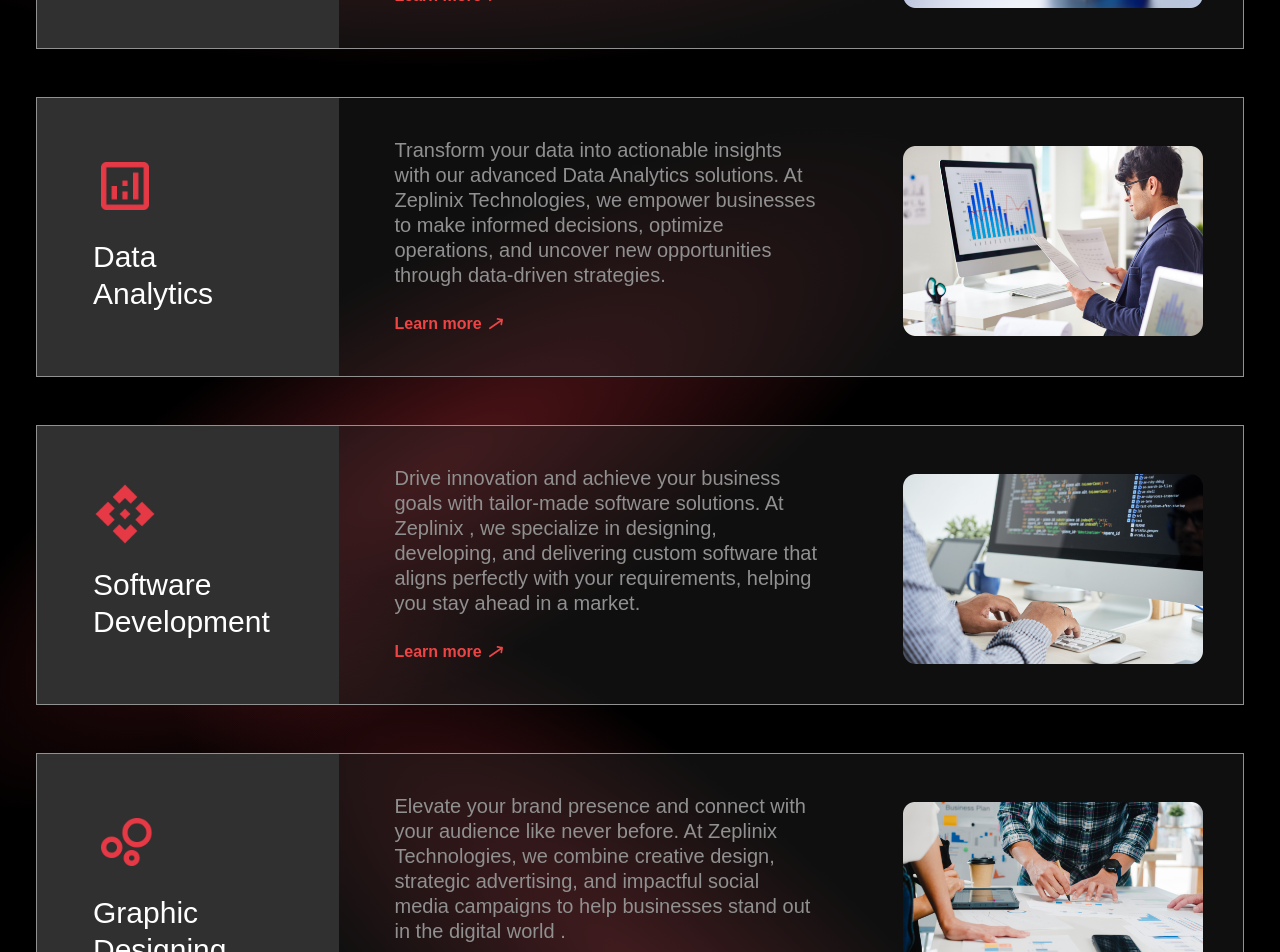
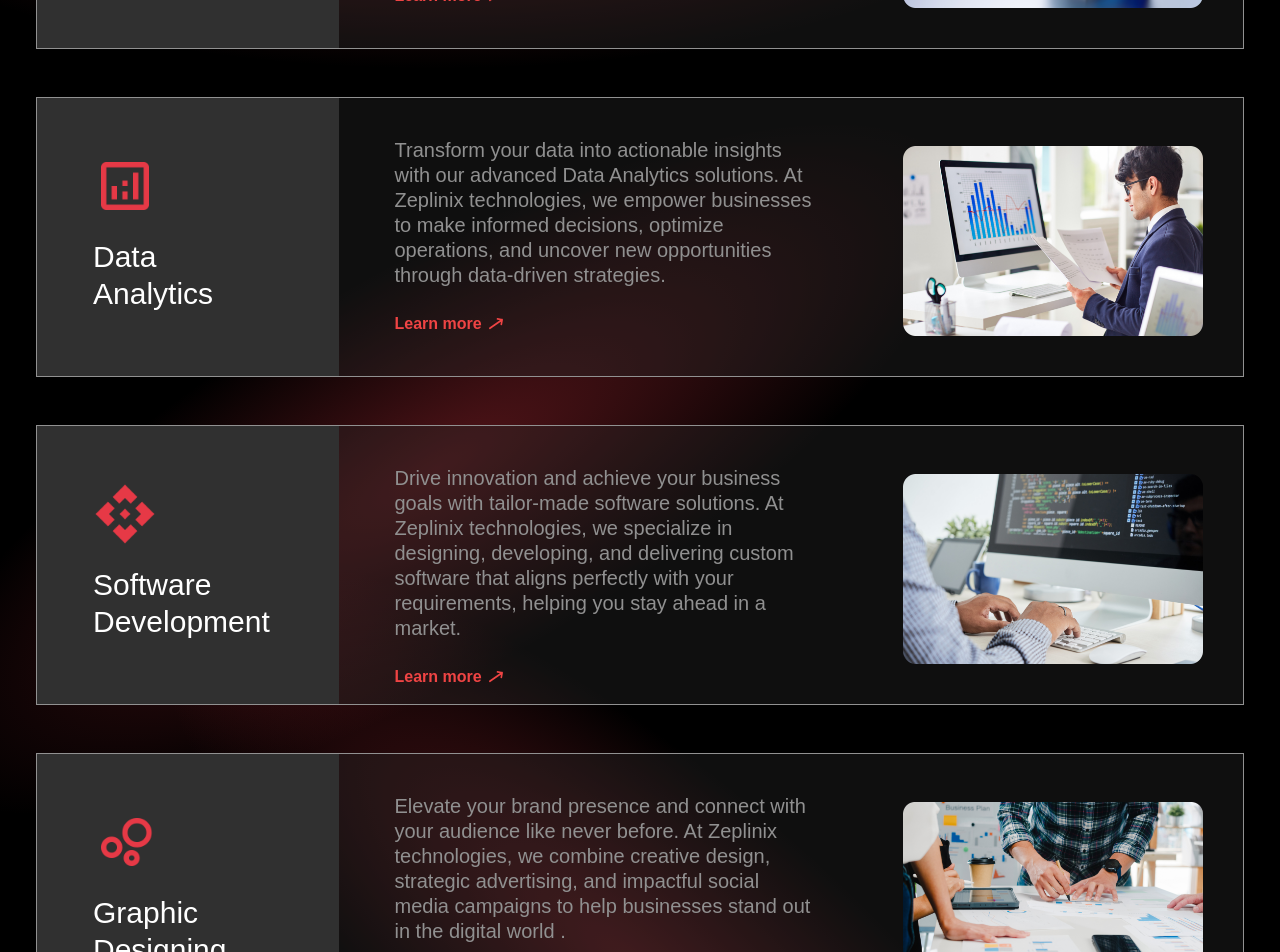
Before and after one commit to abhudi/zeplinix-nextt, a Next.js app: page /service in a window 1280 px wide. Shown: the part 720-1672 px from the top of the page. Built offline with nearby package versions, Linux system fonts and the light colour scheme.

Commit message:
zeplinix - zeplinix technologies changed

```diff
--- a/app/components/Banner.tsx
+++ b/app/components/Banner.tsx
@@ -38,8 +38,9 @@ const Banner: React.FC = () => {
           </button>
           {/* Main Heading */}
           <h1 className="text-[30px] sm:text-[36px] lg:text-[48px] font-normal sm:leading-20 lg:leading-67 ">
-            Zeplinix where <span className="text-red-500">innovation</span>{" "}
-            meets digital transformation
+            Zeplinix technologies where{" "}
+            <span className="text-red-500">innovation</span> meets digital
+            transformation
           </h1>
           <p
             className="text-sm sm:text-base lg:text-lg mt-4 leading-tight text-[#909090]"
--- a/app/components/HomeServiceCard.tsx
+++ b/app/components/HomeServiceCard.tsx
@@ -36,10 +36,10 @@ const HomeServiceCard: React.FC = () => {
               </h3>
               <p className="text-[#909090] mb-10 text-center sm:text-left">
                 Drive innovation and achieve your business goals with
-                tailor-made software solutions. At Zeplinix , we specialize in
-                designing, developing, and delivering custom software that
-                aligns perfectly with your requirements, helping you stay ahead
-                in a market.
+                tailor-made software solutions. At Zeplinix technologies, we
+                specialize in designing, developing, and delivering custom
+                software that aligns perfectly with your requirements, helping
+                you stay ahead in a market.
               </p>
               <Link
                 href="/software"
@@ -104,7 +104,7 @@ const HomeServiceCard: React.FC = () => {
               </h3>
               <p className="text-[#909090] mb-10 text-center sm:text-left">
                 Transform your data into actionable insights with our advanced
-                Data Analytics solutions. At Zeplinix Technologies, we empower
+                Data Analytics solutions. At Zeplinix technologies, we empower
                 businesses to make informed decisions, optimize operations, and
                 uncover new opportunities through data-driven strategies.
               </p>
@@ -163,7 +163,7 @@ const HomeServiceCard: React.FC = () => {
               </h3>
               <p className="text-[#909090] mb-10 text-center sm:text-left">
                 Empower your business with scalable, secure, and efficient cloud
-                and infrastructure solutions. At Zeplinix Technologies, we help
+                and infrastructure solutions. At Zeplinix technologies, we help
                 businesses modernize their IT operations, optimize performance,
                 and enhance agility through cutting-edge cloud technologies .
               </p>
@@ -222,7 +222,7 @@ const HomeServiceCard: React.FC = () => {
               </h3>
               <p className="text-[#909090] mb-10 text-center sm:text-left">
                 Elevate your brand presence and connect with your audience like
-                never before. At Zeplinix Technologies, we combine creative
+                never before. At Zeplinix technologies, we combine creative
                 design, strategic advertising, and impactful social media
                 campaigns to help businesses stand out in the digital world .
               </p>
--- a/app/components/aboutCard.tsx
+++ b/app/components/aboutCard.tsx
@@ -21,8 +21,9 @@ const AboutUsCard: React.FC = () => {
           About Us<span className="text-primary">.</span>
         </h2>
         <p className="mt-3 sm:mt-5 pb-2 lg:pb-2 text-base sm:text-lg text-[#CDCDCD] text-fs-16">
-          Zeplinix deliver innovative, technology-driven solutions to simplify
-          operations, boost efficiency, and drive success across industries.
+          Zeplinix Technologies deliver innovative, technology-driven solutions
+          to simplify operations, boost efficiency, and drive success across
+          industries.
         </p>
 
         <Link href={"/about"}>
--- a/app/data/page.tsx
+++ b/app/data/page.tsx
@@ -329,7 +329,7 @@ const serviceDetails = () => {
 
             <p className="text-lg text-[#909090] text-center md:text-left">
               Transform your data into actionable insights with our advanced
-              Data Analytics solutions. At Zeplinix Technologies, we empower
+              Data Analytics solutions. At Zeplinix technologies, we empower
               businesses to make informed decisions, optimize operations, and
               uncover new opportunities through data-driven strategies.
             </p>
--- a/app/graphic/page.tsx
+++ b/app/graphic/page.tsx
@@ -359,7 +359,7 @@ const serviceDetails = () => {
 
             <p className="text-lg text-[#909090] text-center md:text-left">
               Elevate your brand presence and connect with your audience like
-              never before. At Zeplinix Technologies, we combine creative
+              never before. At Zeplinix technologies, we combine creative
               design, strategic advertising, and impactful social media
               campaigns to help businesses stand out in the digital world and
               achieve measurable results.
--- a/app/service/page.tsx
+++ b/app/service/page.tsx
@@ -80,7 +80,7 @@ export default function Service() {
         title: "Cloud Services",
         icon: "/service/icons/cloud.png",
         content:
-          "Empower your business with scalable, secure, and efficient cloud and infrastructure solutions. At Zeplinix Technologies, we help businesses modernize their IT operations, optimize performance, and enhance agility through cutting-edge cloud technologies . ",
+          "Empower your business with scalable, secure, and efficient cloud and infrastructure solutions. At Zeplinix technologies, we help businesses modernize their IT operations, optimize performance, and enhance agility through cutting-edge cloud technologies . ",
         link: "/cloud", // Update link
         image: "/service/cloud.png",
       },
@@ -88,7 +88,7 @@ export default function Service() {
         title: "Data Analytics",
         icon: "/service/icons/data.png",
         content:
-          "Transform your data into actionable insights with our advanced Data Analytics solutions. At Zeplinix Technologies, we empower businesses to make informed decisions, optimize operations, and uncover new opportunities through data-driven strategies. ",
+          "Transform your data into actionable insights with our advanced Data Analytics solutions. At Zeplinix technologies, we empower businesses to make informed decisions, optimize operations, and uncover new opportunities through data-driven strategies. ",
         link: "/data", // Update link
         image: "/service/data.png",
       },
@@ -96,7 +96,7 @@ export default function Service() {
         title: "Software Development",
         icon: "/service/icons/software.png",
         content:
-          "Drive innovation and achieve your business goals with tailor-made software solutions. At Zeplinix , we specialize in designing, developing, and delivering custom software that aligns perfectly with your  requirements, helping you stay ahead in a  market. ",
+          "Drive innovation and achieve your business goals with tailor-made software solutions. At Zeplinix technologies, we specialize in designing, developing, and delivering custom software that aligns perfectly with your  requirements, helping you stay ahead in a  market. ",
         link: "/software", // Update link
         image: "/service/software.png",
       },
@@ -104,7 +104,7 @@ export default function Service() {
         title: "Graphic Designing",
         icon: "/service/icons/design.png",
         content:
-          "Elevate your brand presence and connect with your audience like never before. At Zeplinix Technologies, we combine creative design, strategic advertising, and impactful social media campaigns to help businesses stand out in the digital world . ",
+          "Elevate your brand presence and connect with your audience like never before. At Zeplinix technologies, we combine creative design, strategic advertising, and impactful social media campaigns to help businesses stand out in the digital world . ",
         link: "/graphic", // Update link
         image: "/service/strategy.png",
       },
--- a/app/software/page.tsx
+++ b/app/software/page.tsx
@@ -351,7 +351,7 @@ const serviceDetails = () => {
 
             <p className="text-lg text-[#909090] text-center md:text-left">
               Drive innovation and achieve your business goals with tailor-made
-              software solutions. At Zeplinix Technologies, we specialize in
+              software solutions. At Zeplinix technologies, we specialize in
               designing, developing, and delivering custom software that aligns
               perfectly with your unique requirements, helping you stay ahead in
               a competitive market.
--- a/app/strategy/page.tsx
+++ b/app/strategy/page.tsx
@@ -310,7 +310,7 @@ const serviceDetails = () => {
 
             <p className="text-lg text-[#909090] text-center md:text-left">
               Unlock the potential of your business with cutting-edge AI and
-              Machine Learning solutions. At Zeplinix Technologies, we harness
+              Machine Learning solutions. At Zeplinix technologies, we harness
               the power of artificial intelligence to transform data into
               actionable insights, automate workflows, and drive smarter
               decision-making.
```
